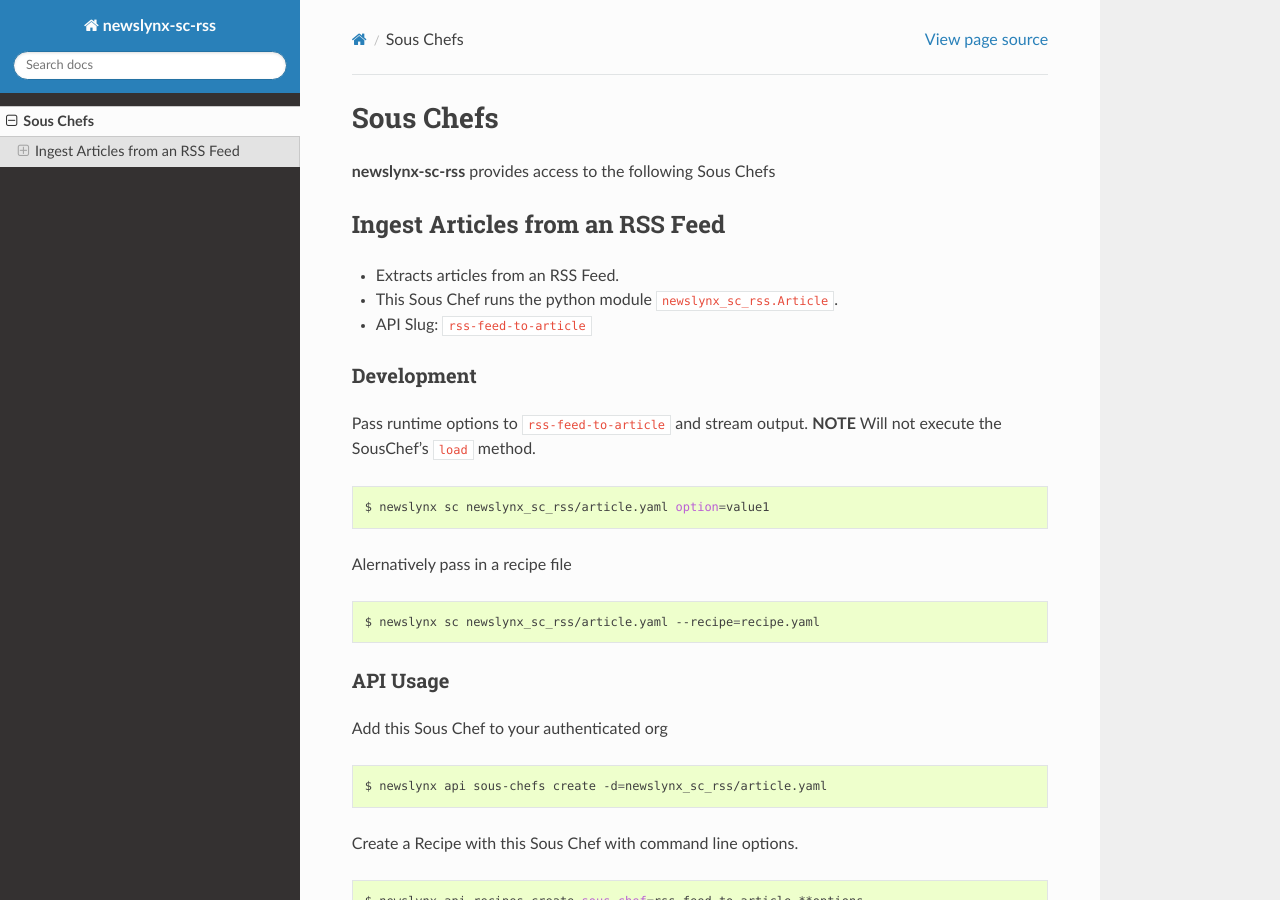
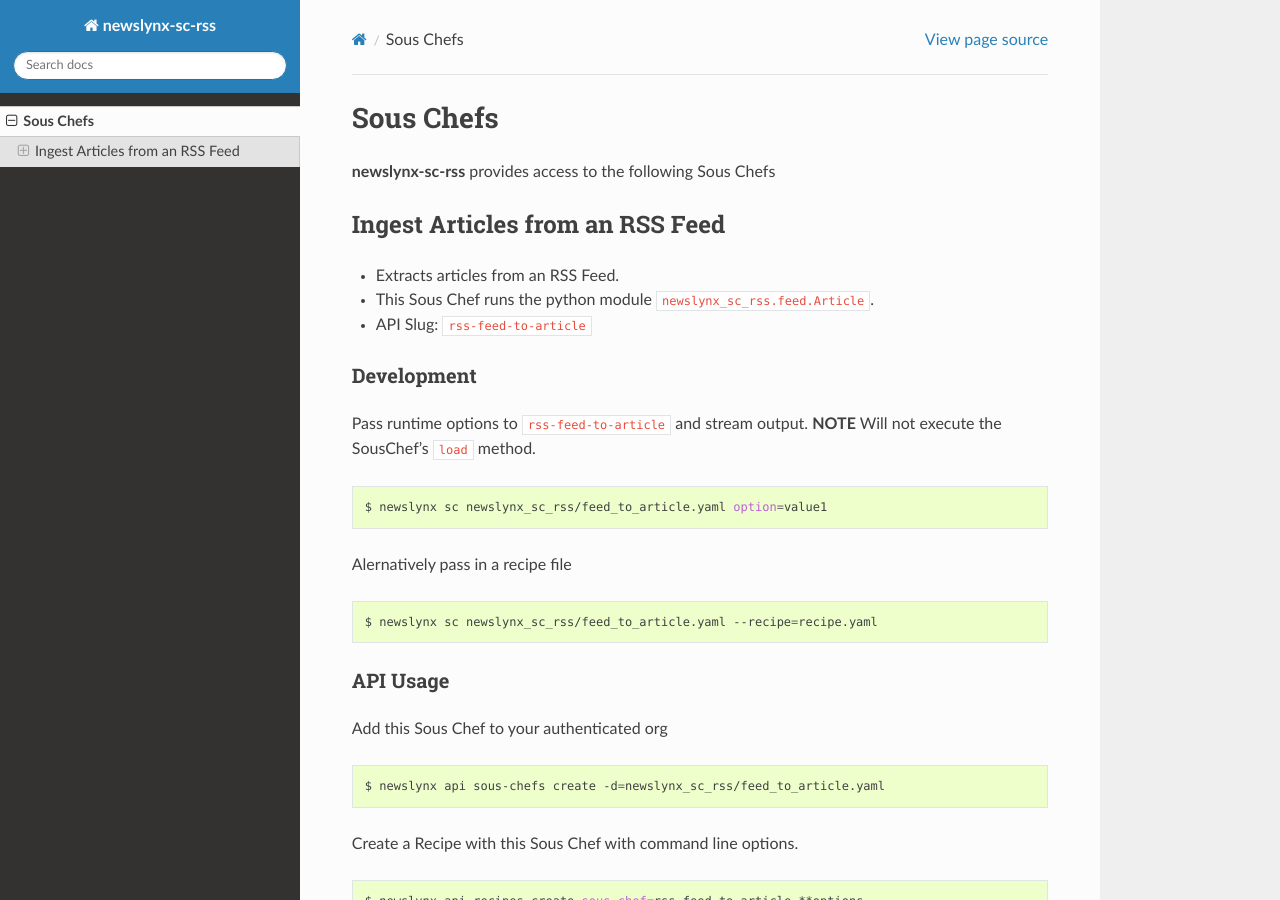
Before and after one commit to newslynx/newslynx-sc-rss, a Sphinx documentation site: the page built from docs/sous-chefs.rst, in a window 1280 px wide and 900 px high. Built offline with Sphinx 7.4.7 and the Read the Docs theme 2.0.0, drawn with Linux system fonts in a browser that asks for light colours; pages that are not in the unit, such as notebooks, are missing from menus.

```diff
--- a/docs/sous-chefs.rst
+++ b/docs/sous-chefs.rst
@@ -7,7 +7,8 @@
 ~~~~~~~~~~~~~~~~~~~~~~~~~~~~~~~~
 
 -  Extracts articles from an RSS Feed.
--  This Sous Chef runs the python module ``newslynx_sc_rss.Article``.
+-  This Sous Chef runs the python module
+   ``newslynx_sc_rss.feed.Article``.
 -  API Slug: ``rss-feed-to-article``
 
 Development
@@ -18,13 +19,13 @@
 
 .. code:: bash
 
-    $ newslynx sc newslynx_sc_rss/article.yaml option=value1
+    $ newslynx sc newslynx_sc_rss/feed_to_article.yaml option=value1
 
 Alernatively pass in a recipe file
 
 .. code:: bash
 
-    $ newslynx sc newslynx_sc_rss/article.yaml --recipe=recipe.yaml
+    $ newslynx sc newslynx_sc_rss/feed_to_article.yaml --recipe=recipe.yaml
 
 API Usage
 ^^^^^^^^^
@@ -33,7 +34,7 @@
 
 .. code:: bash
 
-    $ newslynx api sous-chefs create -d=newslynx_sc_rss/article.yaml
+    $ newslynx api sous-chefs create -d=newslynx_sc_rss/feed_to_article.yaml
 
 Create a Recipe with this Sous Chef with command line options.
 
```
Also changed, not shown: docs/index.rst (+8 -3 lines), 1 other file.
